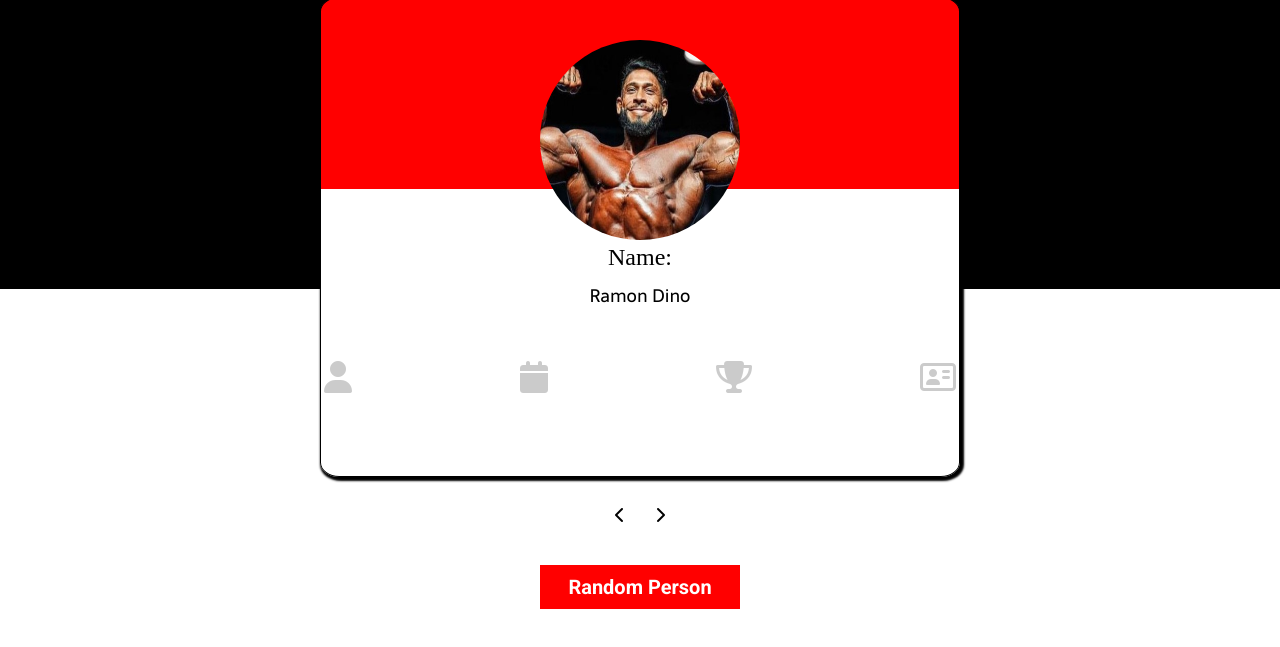
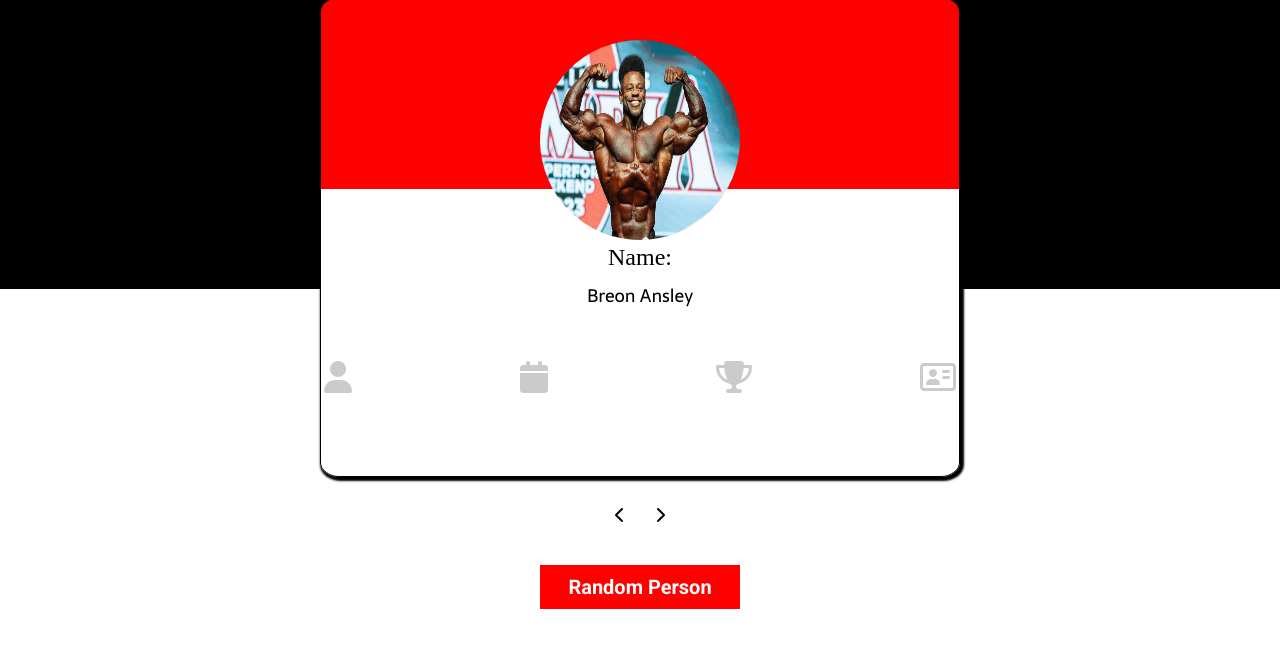
Before and after one commit to Anderton-Santos/Ohio, a plain HTML site: page Ohio-Port/index.html in a window 1280 px wide. Both pictures are taken after a click on the button "Random Person". Shown: the part 111-758 px from the top of the page. Drawn offline with nearby package versions, Linux system fonts and the light colour scheme.

Commit message:
Finalizando
Últimos detalhes

```diff
--- a/Ohio-Port/index.html
+++ b/Ohio-Port/index.html
@@ -42,7 +42,7 @@
 
                 <div class="persontrophytextOff" id="persontrophytext">
 
-                    <p class="trophytext"></p>
+                    <ol class="trophytext"></p>
                 </div>
 
 
--- a/Ohio-Port/script.js
+++ b/Ohio-Port/script.js
@@ -44,20 +44,46 @@ const person = [
         champion: ['º 2023, Arnold Classic USA, Mne’s Classic Physique 4th Place',
         'º  2023, IFBB Saudi Classic Pro, Men’s Classic Physique, 1st',
         'º  2022, IFBB Olympia, Men’s Classic Physique, 5th',
-        '2021, IFBB Poland Pro Supershow Men’s Classic Physique, 1st',
-        '2021, IFBB Olympia Pro, Men’s Classic Physique, 7th',
-        '2021, IFBB Xtreme Bodybuilding & Fitness Pro, Men’s Classic Physique, 1st',
-        '2020, IFBB Romania Muscle Fest Pro, Men’s Classic Physique, 6th',
-        '2020, IFBB British Grand Prix Pro, Men’s Classic Physique, 2nd',
-        '2020, IFBB Europa Pro, Men’s Classic Physique, 3rd',
-        '2019, IFBB Dennis James Classic Pro, Men’s Classic Physique, 2nd',
-        '2019, IFBB Romania Pro, Men’s Bodybuilding – up to 212 lbs, 13th',
-        '2016, IFBB Arnold Classic Europe Amateur, Men’s Bodybuilding – Juniors, 3rd',
-        '2014, IFBB Arnold Classic Europe Amateur, Men’s Bodybuilding – Juniors, 3rd',
+        'º  2022, IFBB Olympia, Men’s Classic Physique, 5th',
+        'º  2021, IFBB Poland Pro Supershow Men’s Classic Physique, 1st',
+        'º  2021, IFBB Olympia Pro, Men’s Classic Physique, 7th',
+        'º  2021, IFBB Xtreme Bodybuilding & Fitness Pro, Men’s Classic Physique, 1st',
+        'º  2020, IFBB Romania Muscle Fest Pro, Men’s Classic Physique, 6th',
+        'º  2020, IFBB British Grand Prix Pro, Men’s Classic Physique, 2nd',
+        'º  2020, IFBB Europa Pro, Men’s Classic Physique, 3rd',
+        'º  2019, IFBB Dennis James Classic Pro, Men’s Classic Physique, 2nd',
+        'º  2019, IFBB Romania Pro, Men’s Bodybuilding – up to 212 lbs, 13th',
+        'º  2016, IFBB Arnold Classic Europe Amateur, Men’s Bodybuilding – Juniors, 3rd',
+        'º  2014, IFBB Arnold Classic Europe Amateur, Men’s Bodybuilding – Juniors, 3rd',
         ],
 
         sobre: 'Mike Sommerfield, atleta Alemão nascido em 1994 conseguiu seu Pro Card em 2018',
     },
+
+    {id: 4,
+        personimg : './images/Person4-Breon.jpg',
+        nameperson: 'Breon Ansley',
+        age: '44 anos',
+        champion: [ 'New York Pro 2014 – Top 16',
+            'Europa Phoenix 2014 – Top 15',
+            'Prestige Crystal Cup 2016 – Top 1',
+            'Mr. Olympia 2016 – Top 4',
+            'New York Pro 2017 – Top 1',
+            'Mr. Olympia 2017 – Top 1',
+            'Arnold Classic Ohio 2018 – Top 1',
+            'Mr. Olympia 2018 – Top 1',
+            'Pittsburgh Pro 2018 – Top 1',
+            'Mr. Olympia 2020 – Top 3',
+            'Mr. Olympia 2021 – Top 3',
+            'Arnold Classic Ohio 2022 – Top 4',
+            'Mr. Olympia 2022 – Top 4',
+            'Mr. Olympia 2023 – Top 4',
+        ],
+
+        sobre: ['Ao crescer, Breon Ansley mostrou que tinha uma aptidão natural para a prática esportiva com o envolvimento em diversas modalidades, como tênis e natação.',
+        'No entanto, sua verdadeira paixão era o futebol americano, esporte que o levou a conquistar uma bolsa de estudos pelo seu desempenho como defensor.',
+        'Infelizmente, uma lesão interrompeu a promissora carreira de Breon Ansley no futebol, levando-o a retornar para sua cidade e explorar novos horizontes na indústria do entretenimento.',
+    ],},
 ]
 
 const img = document.querySelector('.person-img');
@@ -161,6 +187,6 @@ ButtonPrevious.addEventListener("click", function(){
 
 randomBTN.addEventListener("click", function(){
     console.log(currentperson)
-    currentItem = Math.floor(Math.random() * person.length);
+    currentperson = Math.floor(Math.random() * person.length);
     showPerson(currentperson);
 })
--- a/Ohio-Port/style.css
+++ b/Ohio-Port/style.css
@@ -120,6 +120,7 @@ main{
     padding: 50px;
     font-size: 18px;
     font-weight: bold;
+
 }
 
 
```
Also changed, not shown: Ohio-Port/images/person4-Breon.jpg (added).
